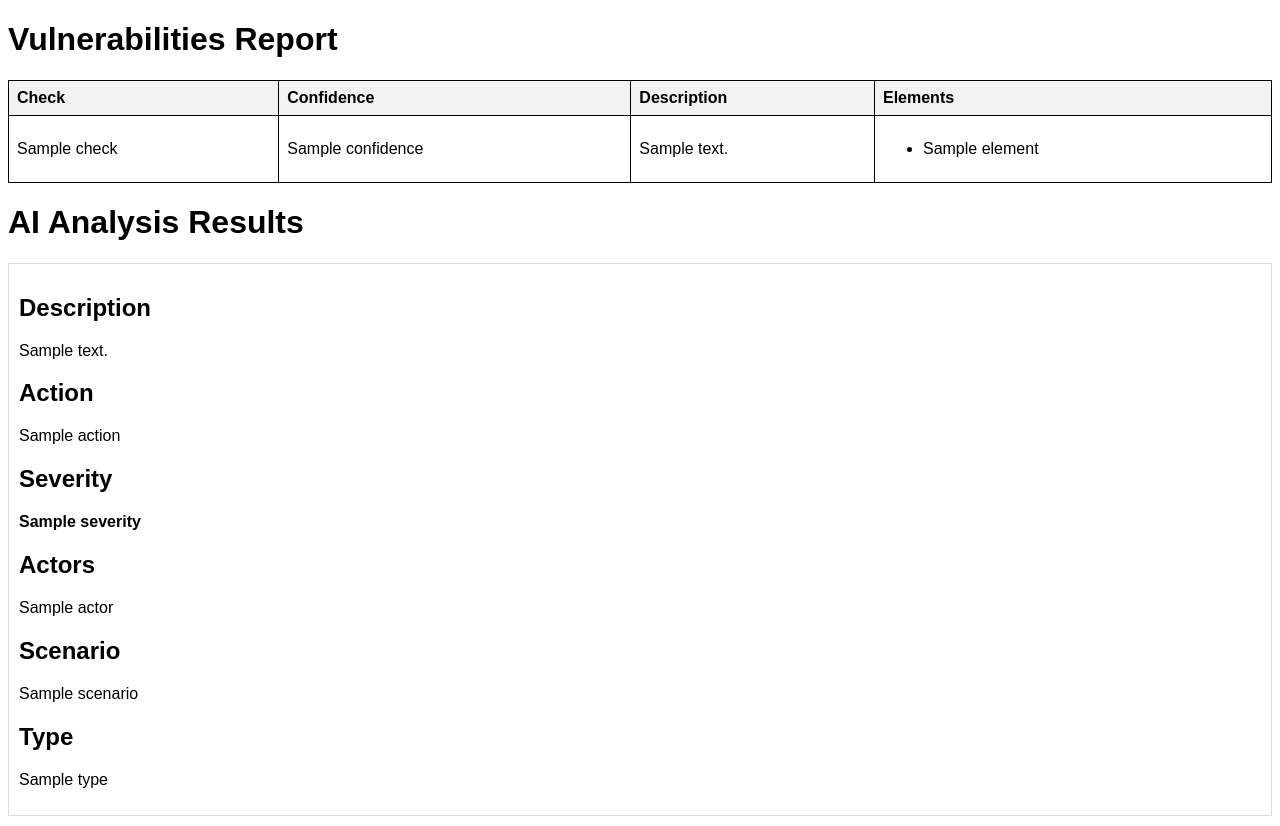
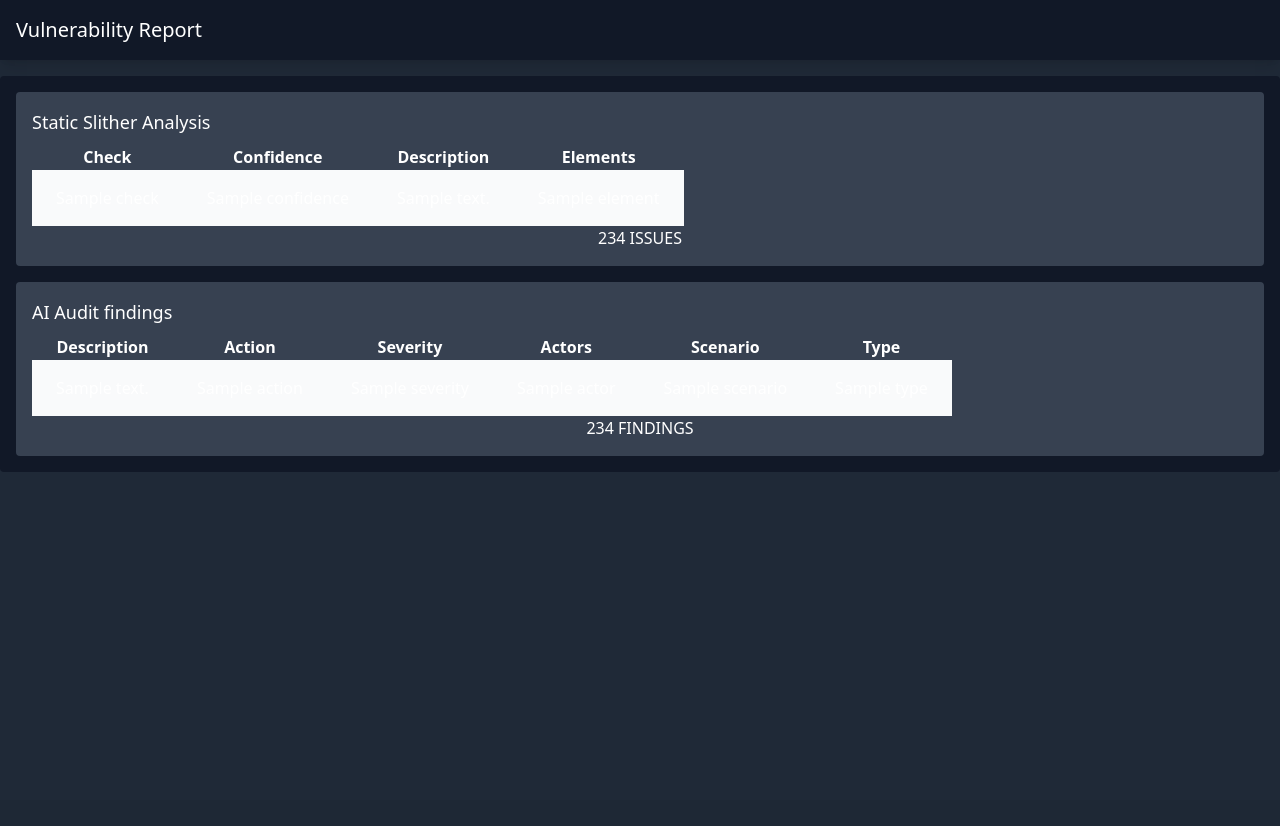
Before and after one commit to conventic/soliditea, a Python web app: template templates/default.html in a window 1280 px wide. After the commit the page ends 472 px from the top, so only its background shows below. Run offline with Jinja, Linux system fonts and the light colour scheme; the template is opened without the code that fills it: most values are stand-ins (such as "Sample title", 1, 10 or a date in 2020); some libraries are stand-ins or nearby versions.

Commit message:
nicer html report

````diff
--- a/main.py
+++ b/main.py
@@ -22,6 +22,8 @@
     if gpt4_results:
         json_part = gpt4_results.split('```json\n', 1)[
             1].rsplit('```', 1)[0].strip()
+        json_part = json_part.replace("+ ice block emoji", "🧊")
+        json_part = json_part.replace("+ fire emoji", "🔥")
         content = template.render(
             results=slither_results, analysis_results=json.loads(json_part))
     else:
--- a/templates/default.html
+++ b/templates/default.html
@@ -2,40 +2,22 @@
 <html lang="en">
   <head>
     <meta charset="UTF-8" />
-    <title>Vulnerabilities Report</title>
-    <style>
-      body {
-        font-family: Arial, sans-serif;
-      }
-      .container {
-        width: 80%;
-        margin: auto;
-      }
-      table {
-        width: 100%;
-        border-collapse: collapse;
-      }
-      th,
-      td {
-        border: 1px solid black;
-        padding: 8px;
-        text-align: left;
-      }
-      th {
-        background-color: #f2f2f2;
-      }
-      .analysis-item {
-        border: 1px solid #ddd;
-        padding: 10px;
-        margin-bottom: 10px;
-      }
-      .severity {
-        font-weight: bold;
-      }
-    </style>
+    <meta name="viewport" content="width=device-width, initial-scale=1.0" />
+    <title>Dashboard</title>
+    <script src="https://cdn.tailwindcss.com"></script>
   </head>
-  <body>
-    <h1>Vulnerabilities Report</h1>
+  <body class="bg-gray-800 text-white">
+    <header class="p-4 shadow-lg bg-gray-900">
+      <div class="container mx-auto">
+        <h1 class="text-xl">Vulnerability Report</h1>
+      </div>
+    </header>
+
+    <div class="container mx-auto my-4 p-4 bg-gray-900 rounded">
+      <div class="grid grid-cols-1 md:grid-cols-1 lg:grid-cols-1 gap-4">
+        <!-- Issues by Status Widget -->
+        <div class="bg-gray-700 p-4 rounded">
+          <h2 class="text-lg mb-2">Static Slither Analysis</h2>
           {% if results.detectors %}
           <table>
             <tr>
@@ -45,11 +27,13 @@
               <th>Elements</th>
             </tr>
             {% for detector in results.detectors %}
-      <tr>
-        <td>{{ detector.check }}</td>
-        <td>{{ detector.confidence }}</td>
-        <td>{{ detector.description }}</td>
-        <td>
+            <tr
+              class="odd:bg-white odd:dark:bg-gray-900 even:bg-gray-50 even:dark:bg-gray-800 border-bottom:bg-gray-500"
+            >
+              <td class="align-top px-6 py-4">{{ detector.check }}</td>
+              <td class="align-top px-6 py-4">{{ detector.confidence }}</td>
+              <td class="align-top px-6 py-4">{{ detector.description }}</td>
+              <td class="align-top px-6 py-4">
                 <ul>
                   {% for element in detector.elements %}
                   <li>{{ element.name }}</li>
@@ -63,22 +47,45 @@
           <p>No vulnerabilities detected.</p>
           {% endif %}
 
-    <h1>AI Analysis Results</h1>
+          <p class="text-center">234 ISSUES</p>
+        </div>
+
+        <!-- Most Severe Issues Widget -->
+        <div class="bg-gray-700 p-4 rounded">
+          <h2 class="text-lg mb-2">AI Audit findings</h2>
+          {% if analysis_results %}
+          <table>
+            <tr>
+              <th>Description</th>
+              <th>Action</th>
+              <th>Severity</th>
+              <th>Actors</th>
+              <th>Scenario</th>
+              <th>Type</th>
+            </tr>
             {% for item in analysis_results %}
-    <div class="analysis-item">
-      <h2>Description</h2>
-      <p>{{ item.description }}</p>
-      <h2>Action</h2>
-      <p>{{ item.action }}</p>
-      <h2>Severity</h2>
-      <p class="severity">{{ item.severity }}</p>
-      <h2>Actors</h2>
-      <p>{{ item.actors | join(", ") }}</p>
-      <h2>Scenario</h2>
-      <p>{{ item.scenario }}</p>
-      <h2>Type</h2>
-      <p>{{ item.type }}</p>
+            <tr
+              class="odd:bg-white odd:dark:bg-gray-900 even:bg-gray-50 even:dark:bg-gray-800 border-bottom:bg-gray-500"
+            >
+              <td class="align-top px-6 py-4">{{ item.description }}</td>
+              <td class="align-top px-6 py-4">{{ item.action }}</td>
+              <td class="align-top px-6 py-4">{{ item.severity }}</td>
+              <td class="align-top px-6 py-4">
+                {{ item.actors | join(", ") }}
+              </td>
+              <td class="align-top px-6 py-4">{{ item.scenario }}</td>
+              <td class="align-top px-6 py-4">{{ item.type }}</td>
+            </tr>
+            {% endfor %}
+          </table>
+          {% else %}
+          <p>No vulnerabilities detected.</p>
+          {% endif %}
+          <p class="text-center">234 FINDINGS</p>
         </div>
-    {% endfor %}
+      </div>
+
+      <!-- Additional rows and widgets would be similarly structured -->
+    </div>
   </body>
 </html>
````
Also changed, not shown: README.md. Lines whose indentation alone changed are shown as unchanged.
